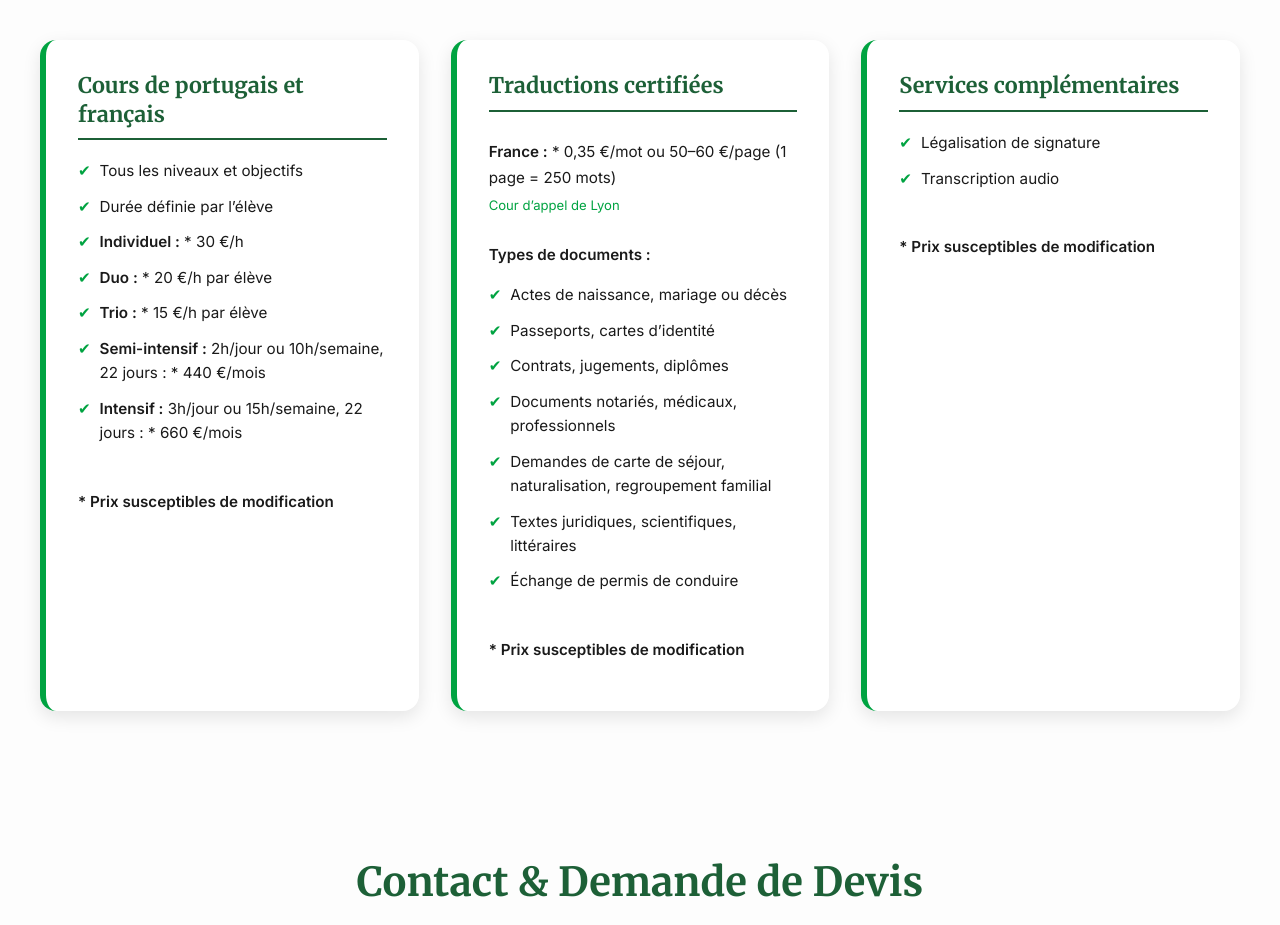
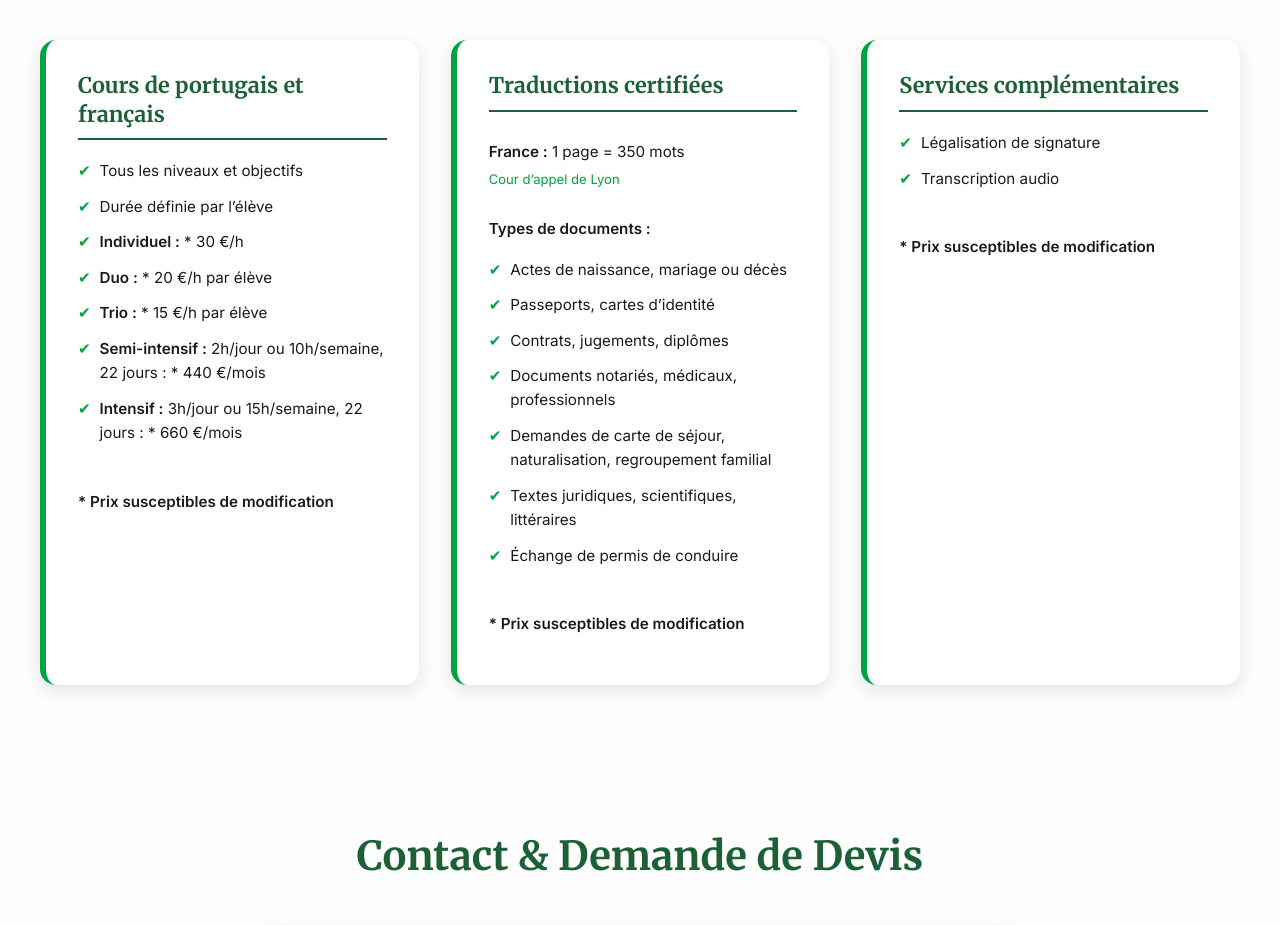
Before and after one commit to NickFBes/siteproclaudiaxb, a Vue app: page / in a window 1280 px wide. Shown: the part 2580-3505 px from the top of the page. Built offline with nearby package versions, Linux system fonts and the light colour scheme.

Commit message:
preços lauda e mots

```diff
--- a/src/main.js
+++ b/src/main.js
@@ -122,7 +122,7 @@ const messages = {
 
         france: {
           label: 'France :',
-          price: ' * 0,35 €/mot ou 50–60 €/page (1 page = 250 mots)',
+          price: '1 page = 350 mots',
           note: 'Cour d’appel de Lyon'
         },
 
@@ -288,7 +288,7 @@ const messages = {
 
         france: {
           label: 'Brasil:',
-          price: ' * 150–200 R$/lauda (1 lauda = 1000 caracteres)',
+          price: '1 lauda = 1000 caracteres',
           note: 'JUCESP – São Paulo'
         },
 
```
